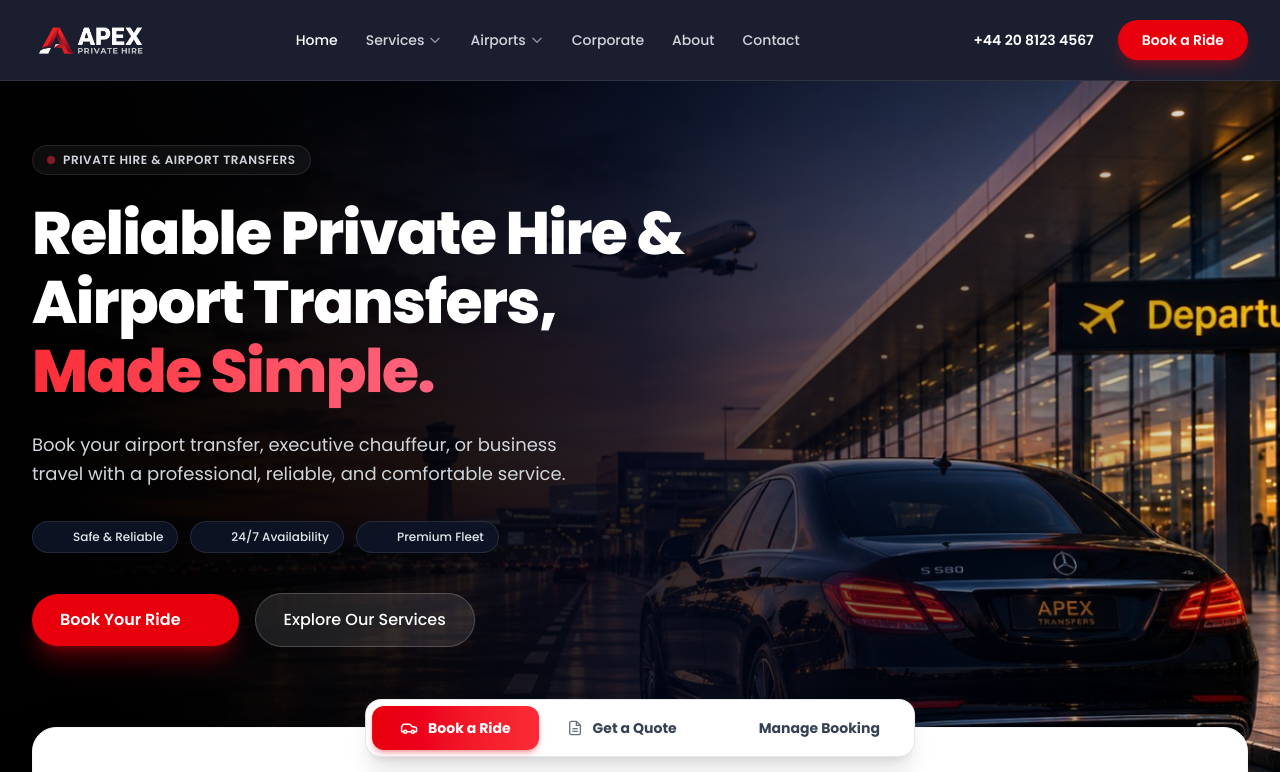
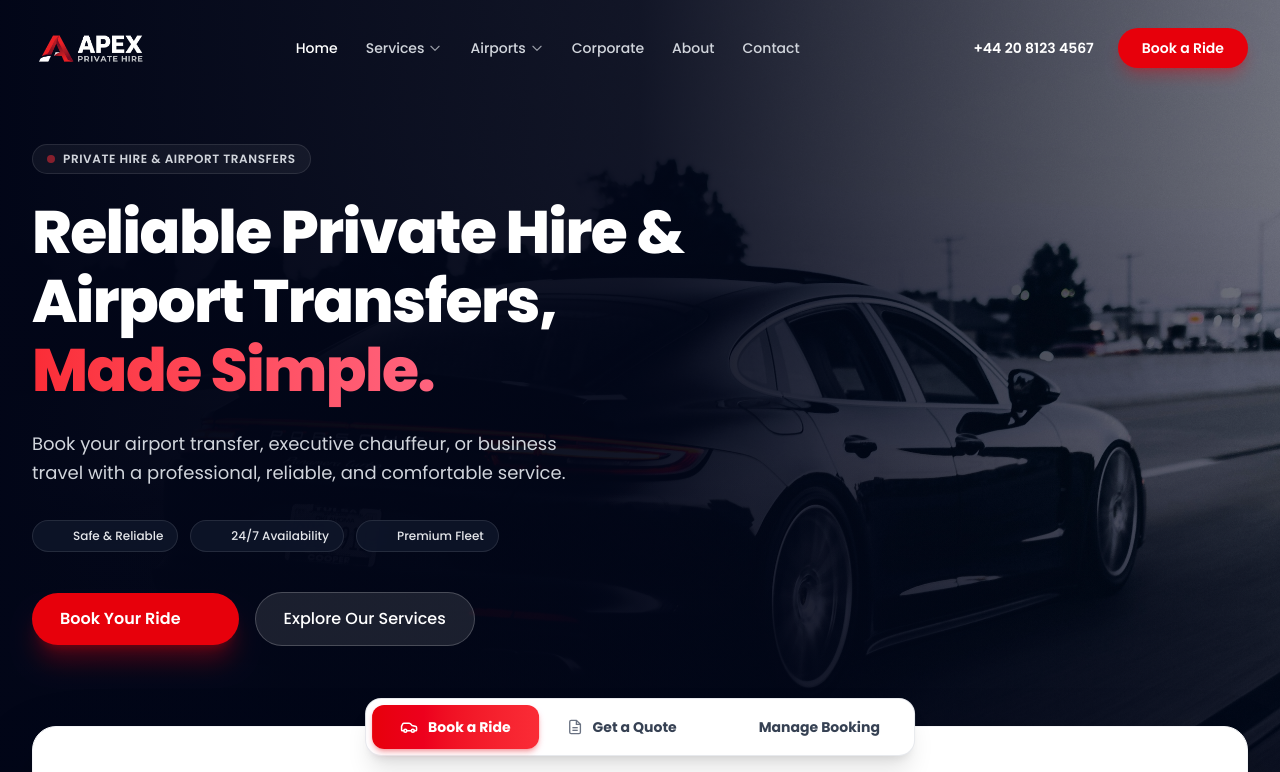
Before and after one commit to Aliraza324/apex, a React (Vite) app: page / in a window 1280 px wide. Shown: the top 772 px of the page. Built offline with nearby package versions, Linux system fonts and the light colour scheme; some icons are missing.

Commit message:
feat: add Hero and Navbar components

```diff
--- a/src/components/hero/Hero.jsx
+++ b/src/components/hero/Hero.jsx
@@ -3,24 +3,24 @@ import { Link } from 'react-router-dom'
 import { heroContent } from '../../mockup/hero'
 import { HeroBadges } from './HeroBadges'
 import { AnimatedArrow } from '../../icons'
-import heroImg from '../../assets/hero-backdrop.jpeg'
+import heroImg from '../../assets/hero-backdrop.jpg'
 
 export const Hero = () => {
   const [hoveredCta, setHoveredCta] = useState(false)
 
   return (
-    <section className="relative min-h-[640px] lg:min-h-[720px] flex items-center justify-start bg-slate-950 overflow-hidden pb-32 sm:pb-44 lg:pb-52">
+    <section className="relative min-h-[660px] lg:min-h-[740px] flex items-center justify-start bg-slate-950 overflow-hidden pb-32 sm:pb-44 lg:pb-52">
       <div className="absolute inset-0 z-0">
         <img
           src={heroImg}
           alt="Luxury airport transfer backdrop"
-          className="w-full h-full object-cover object-right lg:object-center  "
+          className="w-full h-full object-cover object-right lg:object-center opacity-50 brightness-90 scale-105"
         />
-        <div className="absolute inset-0 bg-gradient-to-r from-black via-slate-950/85 to-transparent" />
-        {/* <div className="absolute inset-0 bg-gradient-to-t from-slate-950/90 via-transparent to-transparent" /> */}
+        <div className="absolute inset-0 bg-gradient-to-r from-slate-950 via-slate-950/85 to-transparent" />
+        <div className="absolute inset-0 bg-gradient-to-t from-slate-950/90 via-transparent to-transparent" />
       </div>
 
-      <div className="relative z-10 max-w-7xl mx-auto px-4 sm:px-6 lg:px-8 pt-16 pb-12 w-full">
+      <div className="relative z-10 max-w-7xl mx-auto px-4 sm:px-6 lg:px-8 pt-28 sm:pt-32 lg:pt-36 pb-12 w-full">
         <div className="max-w-2xl space-y-6">
           <div className="inline-flex items-center gap-2 px-3.5 py-1.5 rounded-full bg-white/5 border border-white/10 text-xs font-semibold uppercase tracking-wider text-gray-300">
             <span className="w-2 h-2 rounded-full bg-red-500 animate-pulse" />
--- a/src/components/navbar/Navbar.jsx
+++ b/src/components/navbar/Navbar.jsx
@@ -9,8 +9,8 @@ export const Navbar = () => {
   const [hoveredPhone, setHoveredPhone] = useState(false)
 
   return (
-    <header className="sticky top-0 z-50 w-full bg-slate-950/90 backdrop-blur-md border-b border-white/10">
-      <div className="max-w-7xl mx-auto px-4 sm:px-6 lg:px-8 h-20 flex items-center justify-between">
+    <header className="absolute top-0 left-0 right-0 z-50 w-full bg-transparent">
+      <div className="max-w-7xl mx-auto px-4 sm:px-6 lg:px-8 h-24 flex items-center justify-between">
         <Link to="/" className="flex items-center gap-3">
           <img
             src={logoImg}
@@ -40,7 +40,7 @@ export const Navbar = () => {
 
               {item.dropdown && (
                 <div className="absolute left-0 top-full pt-2 opacity-0 translate-y-1 invisible group-hover:opacity-100 group-hover:translate-y-0 group-hover:visible transition-all duration-200">
-                  <div className="w-56 bg-slate-900 border border-white/10 rounded-xl shadow-2xl py-2 px-1">
+                  <div className="w-56 bg-slate-900/95 backdrop-blur-md border border-white/10 rounded-xl shadow-2xl py-2 px-1">
                     {item.dropdown.map((subItem) => (
                       <Link
                         key={subItem.label}
@@ -94,7 +94,7 @@ export const Navbar = () => {
       </div>
 
       {mobileMenuOpen && (
-        <div className="md:hidden bg-slate-950 border-b border-white/10 px-4 pt-3 pb-6 space-y-3">
+        <div className="md:hidden bg-slate-950/95 backdrop-blur-lg border-b border-white/10 px-4 pt-3 pb-6 space-y-3">
           {navLinks.map((item) => (
             <Link
               key={item.label}
```
